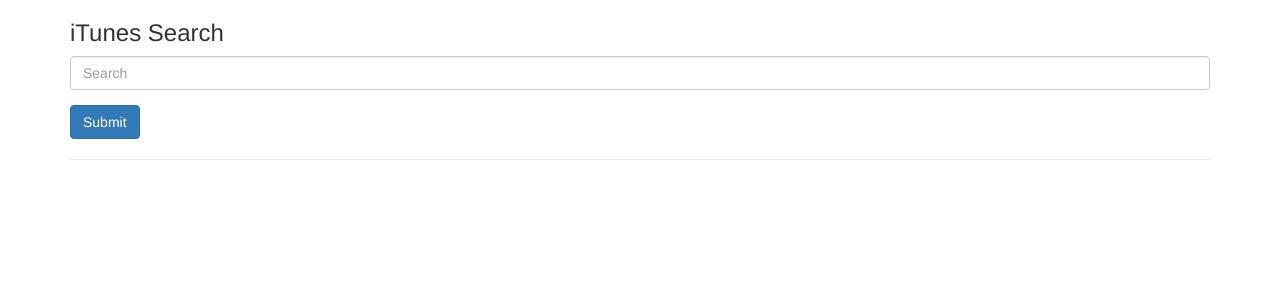
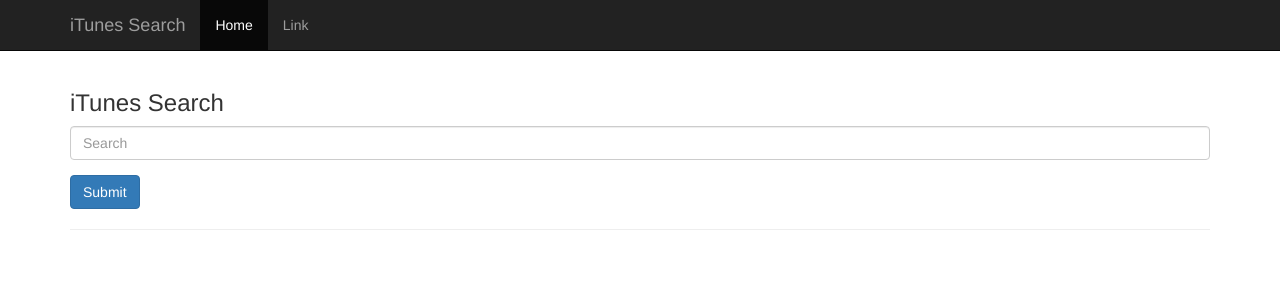
Before and after one commit to cbstodd/itunes_search, an Angular app: page / in a window 1280 px wide. Shown: the top 300 px of the page. Built offline with nearby package versions, Linux system fonts and the light colour scheme.

Commit message:
added navbar

```diff
--- a/src/app/app.component.html
+++ b/src/app/app.component.html
@@ -1 +1,2 @@
+<i-navbar></i-navbar>
 <i-itunes></i-itunes>
--- /dev/null
+++ b/src/app/navbar/navbar.component.html
@@ -0,0 +1,13 @@
+<nav class="navbar navbar-inverse navbar-fixed-top">
+    <div class="container">
+        <a class="navbar-brand" href="#">iTunes Search</a>
+        <ul class="nav navbar-nav">
+            <li class="active">
+                <a href="#">Home</a>
+            </li>
+            <li>
+                <a href="#">Link</a>
+            </li>
+        </ul>
+    </div>
+</nav>
--- /dev/null
+++ b/src/app/navbar/navbar.component.ts
@@ -0,0 +1,15 @@
+import { Component, OnInit } from '@angular/core';
+
+@Component({
+  selector: 'i-navbar',
+  templateUrl: './navbar.component.html',
+  styleUrls: ['./navbar.component.css']
+})
+export class NavbarComponent implements OnInit {
+
+  constructor() { }
+
+  ngOnInit() {
+  }
+
+}
--- a/src/styles.css
+++ b/src/styles.css
@@ -1 +1,3 @@
-/* You can add global styles to this file, and also import other style files */
+body {
+    padding-top: 70px;
+}
```
Also changed, not shown: src/app/app.module.ts (+9 -1 lines), src/app/navbar/navbar.component.css (added), 1 other file (tests, documents, lock files or other folders).
